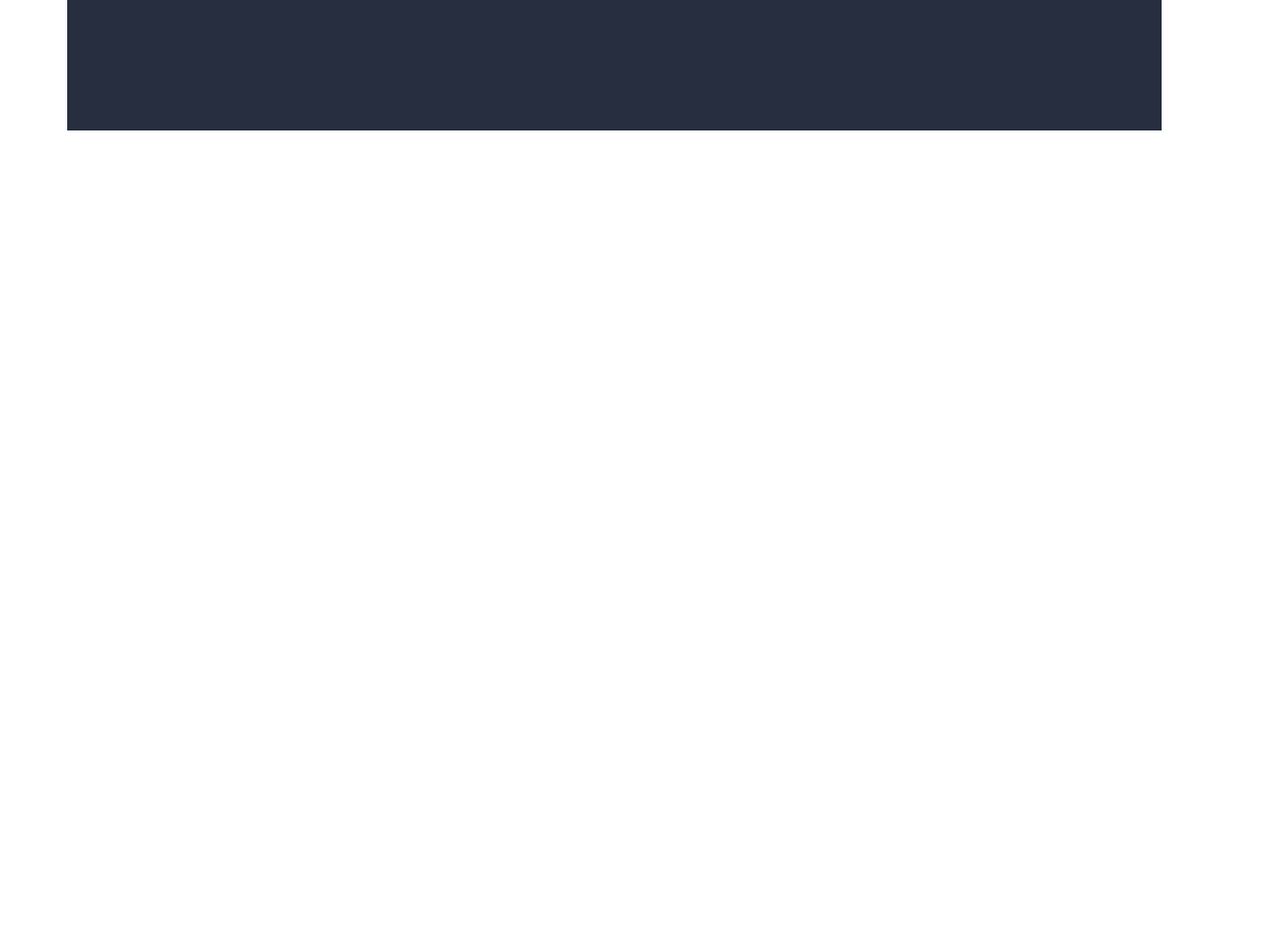
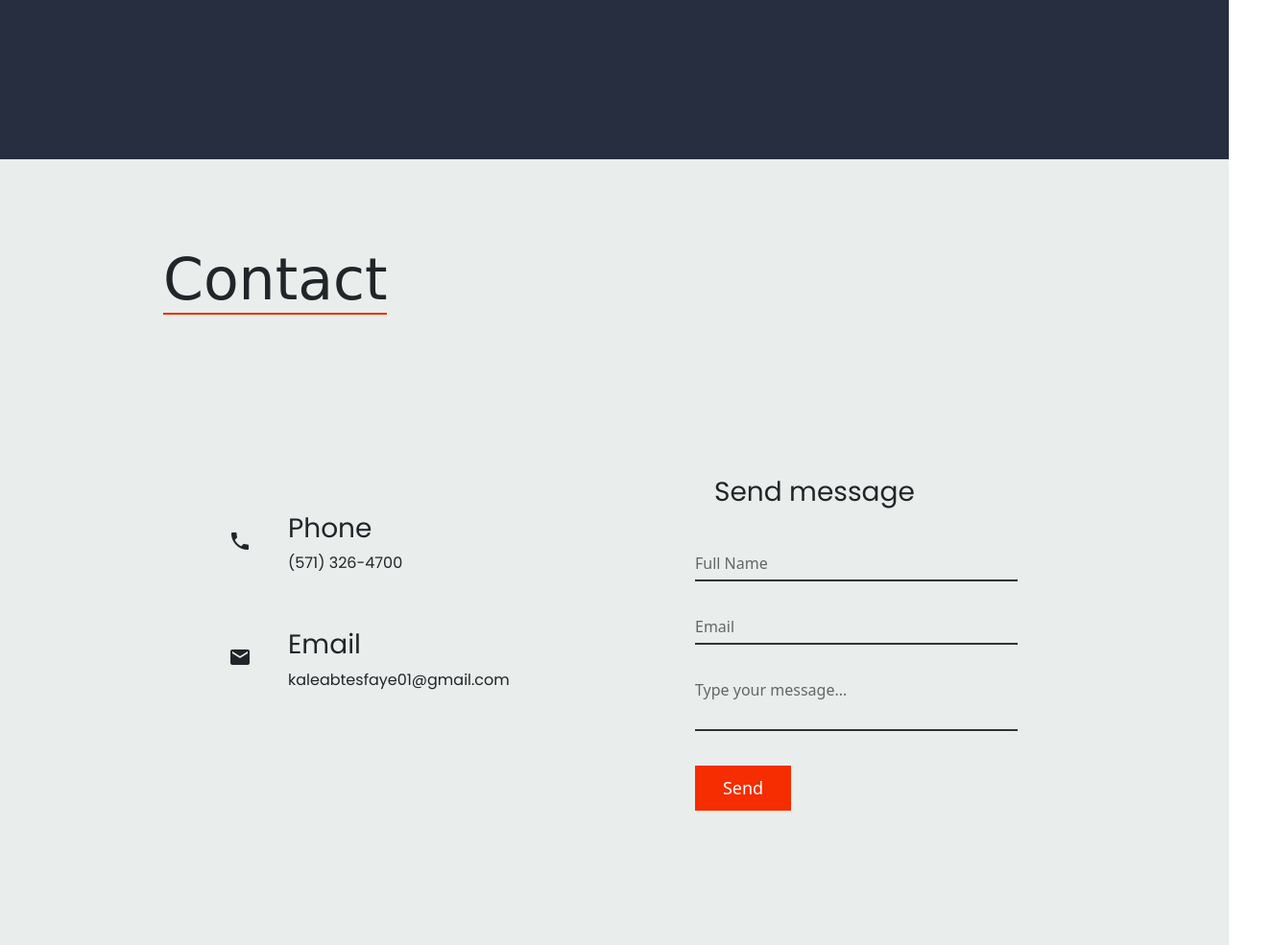
Before and after one commit to kaleabtesfaye01/PortfolioWebsite, a plain HTML site: page index.html in a window 1280 px wide. Shown: the part 3910-4895 px from the top of the page at 96% size, 1325 px wide, since content can reach past the window. Before the commit the page ends 4046 px from the top, so only its background shows below. Drawn offline with nearby package versions, Linux system fonts and the light colour scheme; a web font is replaced by a local one.

Commit message:
Contact page

```diff
--- a/Assets/css/style.css
+++ b/Assets/css/style.css
@@ -3,7 +3,7 @@
 @import url('https://fonts.googleapis.com/css2?family=Caveat:wght@500&family=Julee&family=Ubuntu:wght@500&display=swap');
 @import url('https://fonts.googleapis.com/css2?family=Poppins&display=swap');
 
-.container {
+.wrapper {
     padding: 30px 10px 0;
     background-color: #E9EDEB;
 }
@@ -12,12 +12,12 @@
     padding: 0 50px;
 }
 
-.container .navbar-brand {
+.wrapper .navbar-brand {
     font-family: "Alex Brush", cursive;
     font-size: 36px;
 }
 
-.container .nav-link {
+.wrapper .nav-link {
     font-family: 'Montserrat', sans-serif;
     font-size: 15px;
     color: #000000;
@@ -144,7 +144,7 @@
 }
 
 .cards {
-    padding: 60px 10px;
+    padding: 80px 10px;
     display: flex;
     justify-content: space-around;
     align-items: center;
@@ -158,7 +158,7 @@
     border: 8px solid #fff;
     overflow: hidden;
     position: relative;
-    margin-bottom: 30px;
+    margin-bottom: 20px;
 }
 
 .card-img {
@@ -192,3 +192,108 @@
 .card:hover .card-body {
     right: 0;
 }
+
+.contact_me {
+    padding: 80px 10px;
+}
+
+.contact {
+    position: relative;
+    padding: 50px 200px;
+    display: flex;
+    justify-content: center;
+    align-items: center;
+    flex-direction: column;
+}
+
+.contact_box {
+    width: 100%;
+    display: flex;
+    justify-content: center;
+    align-items: center;
+    margin-top: 30px;
+    flex-wrap: wrap;
+}
+
+.contact-info {
+    min-width: 60%;
+    display: flex;
+    flex-direction: column;
+}
+
+.contact-info .box {
+    position: relative;
+    padding: 20px 0;
+    display: flex;
+}
+
+.box .icon {
+    display: flex;
+    justify-content: center;
+    align-items: center;
+    min-width: 60px;
+    height: 60px;
+}
+
+.box .text {
+    display: flex;
+    margin-left: 20px;
+    font-family: 'Poppins', sans-serif;
+    flex-direction: column;
+}
+
+.contactForm {
+    padding-top: 60px;
+    min-width: 40%;
+}
+
+.contactForm h3 {
+    padding: 20px;
+    font-family: 'Poppins', sans-serif;
+}
+
+.inputbox {
+    position: relative;
+    width: 100%;
+    margin-top: 10px;
+}
+
+.inputbox input, .inputbox textarea {
+    width: 100%;
+    margin: 10px 0;
+    padding: 5px 0;
+    font-size: 16px;
+    border: none;
+    border-bottom: 2px solid #333;
+    background-color: #E9EDEB;
+    outline: none;
+    resize: none;
+}
+
+.inputbox span {
+    position: absolute;
+    left: 0;
+    margin: 10px 0;
+    padding: 5px 0;
+    font-size: 16px;
+    pointer-events: none;
+    transition: 0.5s;
+    color: #666;
+}
+
+.inputbox input:focus ~ span, .inputbox textarea:focus ~ span,
+.inputbox input:valid ~ span, .inputbox textarea:valid ~ span {
+    color: #F52D00;
+    font-size: 12px;
+    transform: translateY(-20px);
+}
+
+.inputbox input[type="submit"] {
+    width: 100px;
+    background: #F52D00;
+    color: #fff;
+    border: none;
+    cursor: pointer;
+    padding: 10px;
+    font-size: 18px;
+}
--- a/index.html
+++ b/index.html
@@ -1,25 +1,21 @@
 <!doctype html>
 <html lang="en">
+
 <head>
   <meta charset="utf-8">
   <meta name="viewport" content="width=device-width, initial-scale=1">
   <title>Kaleab Alemu</title>
+  <link href="https://fonts.googleapis.com/icon?family=Material+Icons" rel="stylesheet">
   <link href="https://cdn.jsdelivr.net/npm/bootstrap@5.3.0-alpha1/dist/css/bootstrap.min.css" rel="stylesheet">
   <link rel="stylesheet" href="Assets/css/style.css">
 </head>
+
 <body>
-    <div class="container">
+  <div class="wrapper">
     <nav class="navbar navbar-expand-sm">
       <a href="#home" class="navbar-brand">KA</a>
-        <button
-          class="navbar-toggler"
-          type="button"
-          data-bs-toggle="collapse"
-          data-bs-target="#toggleMobileMenu"
-          aria-controls="toggleMobileMenu"
-          aria-expanded="false"
-          aria-lable="Toggle navigation"
-        >
+      <button class="navbar-toggler" type="button" data-bs-toggle="collapse" data-bs-target="#toggleMobileMenu"
+        aria-controls="toggleMobileMenu" aria-expanded="false" aria-lable="Toggle navigation">
         <span class="navbar-toggler-icon"></span>
       </button>
       <div class="collapse navbar-collapse" id="toggleMobileMenu">
@@ -59,10 +55,13 @@
         Hi! I'm Kaleab
       </div>
       <p>
-          I'm currently based in Northern Kentucky, however I'm originally from Addis Ababa, Ethiopia. I am a sophomore at Northern Kentucky University pursuing a degree in Computer Science with a Math minor. I'm an aspiring software developer with intrests in front-end web developing or mobile app development.
+        I'm currently based in Northern Kentucky, however I'm originally from Addis Ababa, Ethiopia. I am a sophomore at
+        Northern Kentucky University pursuing a degree in Computer Science with a Math minor. I'm an aspiring software
+        developer with intrests in front-end web developing or mobile app development.
       </p>
       <p>
-          I love staying active and am huge food connessiuer. Whenever I'm not coding, I'm either with out with friends playing soccer or grabbing a bite to eat. I also enjoy spending my time playing video games.
+        I love staying active and am huge food connessiuer. Whenever I'm not coding, I'm either with out with friends
+        playing soccer or grabbing a bite to eat. I also enjoy spending my time playing video games.
       </p>
 
       <div class="intro">
@@ -75,7 +74,8 @@
               <img src="Assets/img/makeuc.png" class="card-img-top" alt="...">
               <div class="card-body">
                 <h5 class="card-title">Card title</h5>
-                  <p class="card-text">This is a wider card with supporting text below as a natural lead-in to additional content. This content is a little bit longer.</p>
+                <p class="card-text">This is a wider card with supporting text below as a natural lead-in to additional
+                  content. This content is a little bit longer.</p>
               </div>
             </div>
             <div class="card">
@@ -89,7 +89,8 @@
               <img src="Assets/img/vp.jpeg" class="card-img-top" alt="...">
               <div class="card-body">
                 <h5 class="card-title">Card title</h5>
-                  <p class="card-text">This is a wider card with supporting text below as a natural lead-in to additional content. This card has even longer content than the first to show that equal height action.</p>
+                <p class="card-text">This is a wider card with supporting text below as a natural lead-in to additional
+                  content. This card has even longer content than the first to show that equal height action.</p>
               </div>
             </div>
           </div>
@@ -148,7 +149,8 @@
 
         <div class="skill">
           <div class="img">
-              <img src="https://cdn.jsdelivr.net/gh/devicons/devicon/icons/androidstudio/androidstudio-original-wordmark.svg" />
+            <img
+              src="https://cdn.jsdelivr.net/gh/devicons/devicon/icons/androidstudio/androidstudio-original-wordmark.svg" />
           </div>
           <div class="skill-name">
             Android Studio
@@ -181,8 +183,56 @@
         </div>
       </div>
     </div>
+
+    <div class="contact_me">
+      <div class="title">Contact</div>
+      <div class="contact">
+        <div class="contact_box">
+          <div class="contact-info">
+            <div class="box">
+              <div class="icon">
+                <span class="material-icons round">phone</span>
               </div>
-
+              <div class="text">
+                <h3>Phone</h3>
+                <p>(571) 326-4700</p>
+              </div>
+            </div>
+            <div class="box">
+              <div class="icon">
+                <span class="material-icons round">email</span>
+              </div>
+              <div class="text">
+                <h3>Email</h3>
+                <p>kaleabtesfaye01@gmail.com</p>
+              </div>
+            </div>
+          </div>
+          <div class="contactForm">
+            <h3>Send message</h3>
+            <form>
+              <div class="inputbox">
+                <input type="text" name="" id="" required>
+                <span>Full Name</span>
+              </div>
+              <div class="inputbox">
+                <input type="text" name="" id="" required>
+                <span>Email</span>
+              </div>
+              <div class="inputbox">
+                <textarea required></textarea>
+                <span>Type your message...</span>
+              </div>
+              <div class="inputbox">
+                <input type="submit" value="Send">
+              </div>
+            </form>
+          </div>
+        </div>
+      </div>
+    </div>
+  </div>
   <script src="https://cdn.jsdelivr.net/npm/bootstrap@5.3.0-alpha1/dist/js/bootstrap.bundle.min.js"></script>
 </body>
+
 </html>
```
Lines whose indentation alone changed are shown as unchanged.
